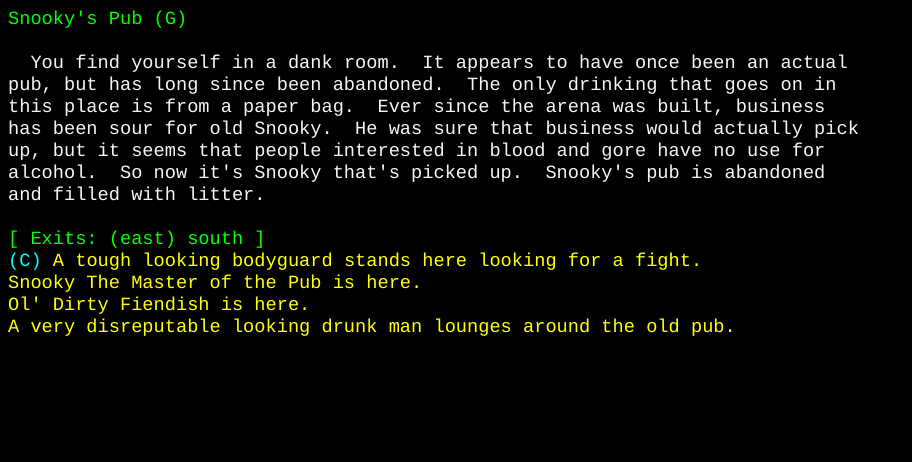
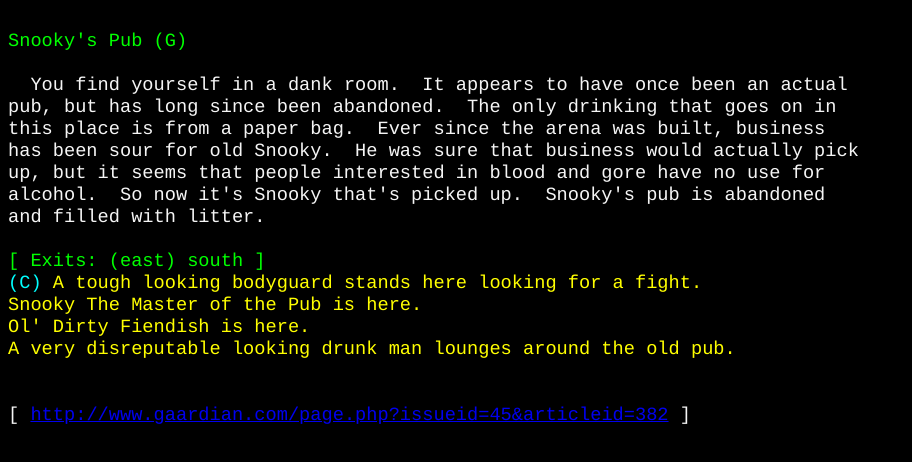
Before and after one commit to fiendish/SnookysPub, a plain HTML site: page index.html in a window 1280 px wide. Shown: the whole page, without its empty margins (0-912 px from the left). Drawn offline with Linux system fonts and the light colour scheme.

Commit message:
link to the article

```diff
--- a/index.html
+++ b/index.html
@@ -9,13 +9,13 @@
     color: lime;
 }
 .desc {
-    color: whitesmoke;
-    white-space: pre-wrap;
 }
 body {
     font-family: Courier, monospace;
     font-size: 14pt;
     background-color: black;
+    color: whitesmoke;
+    white-space: pre-wrap;
 }
   </style>
 </head>
@@ -31,12 +31,13 @@ up, but it seems that people interested in blood and gore have no use for
 alcohol.  So now it's Snooky that's picked up.  Snooky's pub is abandoned
 and filled with litter.
 </div>
-<br>
-<span style="color:lime">[ Exits: (east) south ]</span><br>
+<span style="color:lime">[ Exits: (east) south ]</span>
 <span style="color:cyan">(C)</span> <span style="color:yellow">A tough looking bodyguard stands here looking for a fight.
-<br>
-Snooky The Master of the Pub is here.<br>
-Ol' Dirty Fiendish is here.<br>
+Snooky The Master of the Pub is here.
+Ol' Dirty Fiendish is here.
 A very disreputable looking drunk man lounges around the old pub.</span>
+
+
+[ <a href="http://www.gaardian.com/page.php?issueid=45&articleid=382">http://www.gaardian.com/page.php?issueid=45&articleid=382</a> ]
 </body>
 </html>
```
